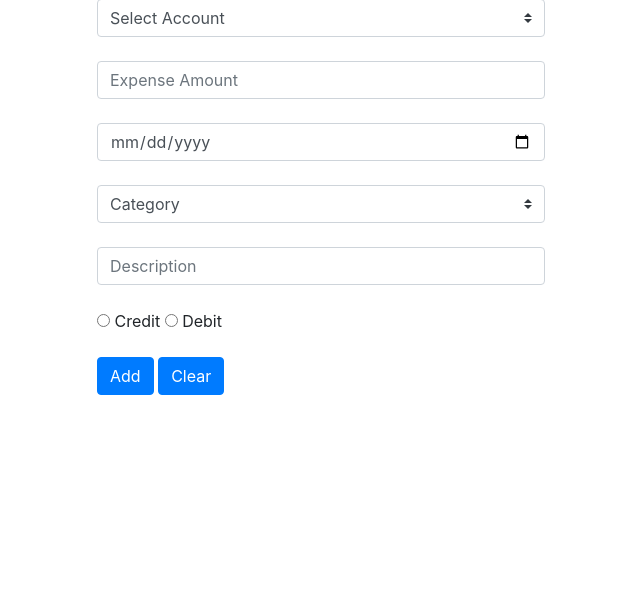
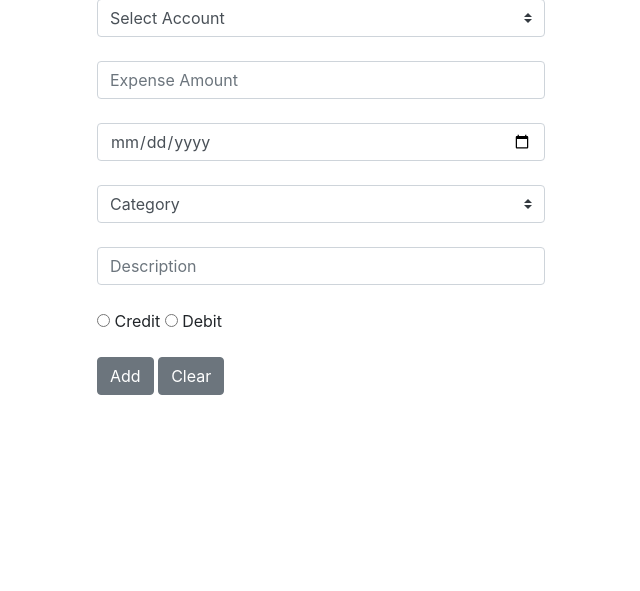
Before and after one commit to shreyxskar/expense-tracker, a Flask app: page /add_expense in a window 1280 px wide. Shown: the part 161-752 px from the top of the page, without its empty margins (319-959 px from the left). Run offline with Flask 2, Linux system fonts and the light colour scheme; data that the repository does not hold is empty; some libraries are stand-ins or nearby versions.

Commit message:
Minor improvements

```diff
--- a/templates/index_page.html
+++ b/templates/index_page.html
@@ -9,7 +9,9 @@ Your Dashboard
 {% endblock %}
 
 {% block content %}
-
+{% for m in months %}
+  <p> {{ m }} </p>
+{% endfor %}
 {% endblock %}
 
 {% block activea %}
@@ -60,7 +62,7 @@ active
             legend: { position: 'none' },
             chart: {
             title: 'Credit vs Debit',
-            subtitle: 'Expense comparison' },
+            subtitle: 'Expense comparison this month' },
             colors: ['#FFA62F'],
             bar: { groupWidth: "60%" }
         };
--- a/templates/input_form.html
+++ b/templates/input_form.html
@@ -27,8 +27,8 @@ Add Expense
     <input class="form-control-input" type="radio" name="etype" id="" value="CREDIT" name="CREDIT"/> <label class="form-check-label" for="inlineRadio1">Credit</label>
     <input class="form-control-input" type="radio" name="etype" id="" value="DEBIT" name="DEBIT"/> <label class="form-check-label" for="inlineRadio1">Debit</label>
     <br> <br>
-    <input class="btn btn-primary" type="submit" value="Add">
-    <input class="btn btn-primary" type="reset" value="Clear">
+    <input class="btn btn-secondary" type="submit" value="Add">
+    <input class="btn btn-secondary" type="reset" value="Clear">
 </form>
 
 <br>
--- a/templates/manage_accounts.html
+++ b/templates/manage_accounts.html
@@ -8,7 +8,7 @@ Manage Accounts
 <div style="width: 50%; margin: auto;">
 <form action="/manage_accounts" method="POST">
     <input class="form-control" type="text" name="acc_name" id="" placeholder="New Account Name" required/> <br>
-    <input class="btn btn-primary" type="submit" value="Add">
+    <input class="btn btn-secondary" type="submit" value="Add new account" onclick="return confirm('Are you sure you want to proceed?')">
 </form>
 
 <br>
```
Also changed, not shown: templates/all_expenses.html (+9 -8 lines), templates/manage_expenses.html (+7 -9 lines).
